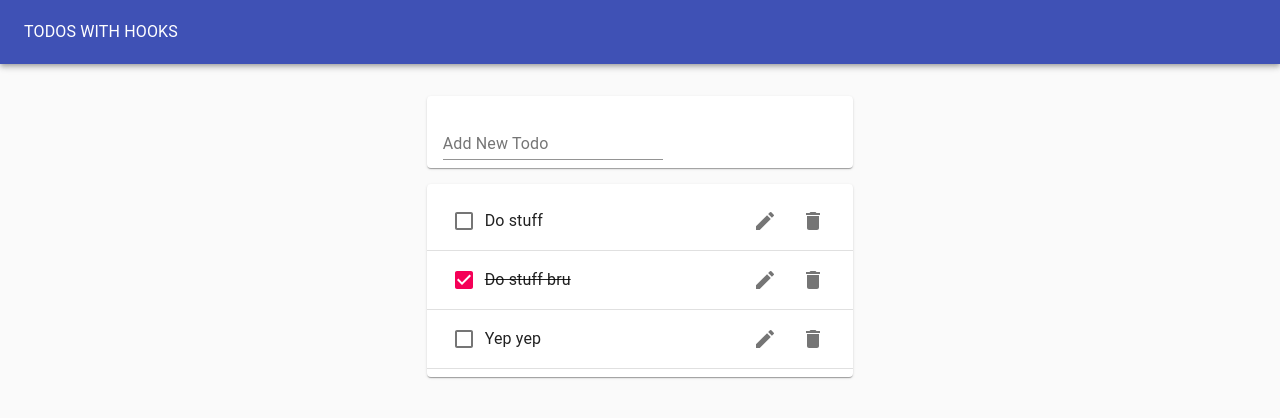
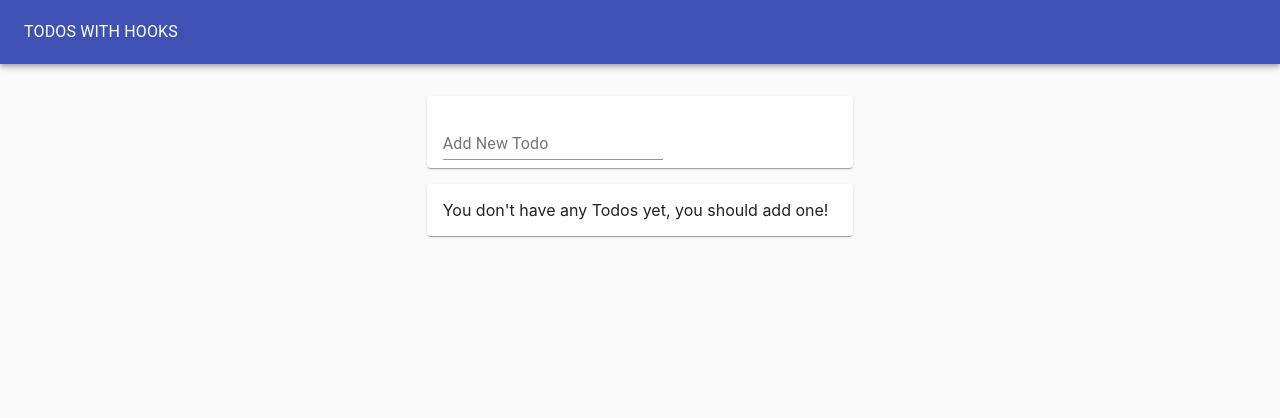
Before and after one commit to nachoiacovino/react-hooks-todo-app, a React (Create React App) app: page / in a window 1280 px wide. Shown: the top 418 px of the page. Built offline with nearby package versions, Linux system fonts and the light colour scheme; the HTML template or start-up script is replaced by a standard one.

Commit message:
Add LocalStorage and custom useTodoState hook

```diff
--- a/src/EditTodoForm.js
+++ b/src/EditTodoForm.js
@@ -1,19 +1,19 @@
 import React from 'react'
-import { TextField, Button } from '@material-ui/core'
+import { TextField } from '@material-ui/core'
 import useInputState from './hooks/useInputState'
 
 export default function EditTodoForm({ id, task, updateTodo, toggle }) {
     const [value, handleChange] = useInputState(task)
 
     const handleEdit = e => {
+        e.preventDefault()
         updateTodo(id, value)
         toggle()
     }
 
     return (
-        <>
-            <TextField value={value} onChange={handleChange} />
-            <Button onClick={handleEdit} variant="contained" color="primary">Edit</Button>
-        </>
+        <form onSubmit={handleEdit} style={{ marginLeft: "1rem", width: "50%" }}>
+            <TextField autoFocus value={value} onChange={handleChange} margin="normal" />
+        </form>
     )
 }
--- a/src/Todo.js
+++ b/src/Todo.js
@@ -7,7 +7,7 @@ import EditTodoForm from './EditTodoForm'
 export default function Todo({ id, task, completed, removeTodo, toggleTodo, updateTodo }) {
     const [isEditing, toggle] = useToggle()
     return (
-        <ListItem>
+        <ListItem style={{ height: "64px" }}>
             {isEditing ? <EditTodoForm id={id} task={task} updateTodo={updateTodo} toggle={toggle} />
             :
             <>
--- a/src/TodoApp.js
+++ b/src/TodoApp.js
@@ -1,22 +1,16 @@
-import React, { useState, useEffect } from 'react'
-import uuid from 'uuid/v4'
+import React, { useEffect } from 'react'
+import { Typography, Paper, AppBar, Toolbar, Grid } from '@material-ui/core'
+import useTodoState from './hooks/useTodoState'
 import TodoList from './TodoList'
 import TodoForm from './TodoForm'
-import { Typography, Paper, AppBar, Toolbar, Grid } from '@material-ui/core'
-
-// import useTodoState from './hooks/useTodoState'
 
 export default function TodoApp() {
-    const initialTodos = [
-        { id: uuid(), task: "Do stuff", completed: false },
-        { id: uuid(), task: "Do stuff bru", completed: true },
-        { id: uuid(), task: "Yep yep", completed: false }
-    ]
-    const [todos, setTodos] = useState(initialTodos)
-    const addTodo = newTodoText => setTodos([...todos, {id: uuid(), task: newTodoText, completed: false}])
-    const removeTodo = todoId => setTodos(todos.filter(todo => todo.id !== todoId))
-    const toggleTodo = todoId => setTodos(todos.map(todo => todo.id === todoId ? {...todo, completed: !todo.completed} : todo))
-    const updateTodo = (todoId, newText) => setTodos(todos.map(todo => todo.id === todoId ? {...todo, task: newText} : todo))
+    const initialTodos = JSON.parse(window.localStorage.getItem("todos") || "[]")
+    const { todos, addTodo, removeTodo, toggleTodo, updateTodo } = useTodoState(initialTodos)
+
+    useEffect(() => {
+        window.localStorage.setItem("todos", JSON.stringify(todos))
+    }, [todos])
 
     return (
         <Paper
--- a/src/TodoForm.js
+++ b/src/TodoForm.js
@@ -14,7 +14,7 @@ export default function TodoForm({ addTodo }) {
     return (
         <Paper style={{ margin: "1rem 0", padding: "0 1rem" }}>
             <form onSubmit={handleSubmit}>
-                <TextField value={value} onChange={handleChange} margin="normal" label="Add New Todo" fullwidth="true" />
+                <TextField value={value} onChange={handleChange} margin="normal" label="Add New Todo"/>
             </form>
         </Paper>
     )
--- a/src/TodoList.js
+++ b/src/TodoList.js
@@ -3,16 +3,21 @@ import { Paper, List, Divider } from '@material-ui/core'
 import Todo from './Todo'
 
 export default function TodoList({ todos, removeTodo, toggleTodo, updateTodo }) {
+    if (todos.length)
         return (
             <Paper>
                 <List>
-                {todos.map(todo =>
-                    <>
-                        <Todo key={todo.id} id={todo.id} task={todo.task} completed={todo.completed} removeTodo={removeTodo} toggleTodo={toggleTodo} updateTodo={updateTodo} />
-                        <Divider/>
-                    </>
+                    {todos.map((todo, i) =>
+                        <React.Fragment key={i}>
+                            <Todo key={todo.id} {...todo} removeTodo={removeTodo} toggleTodo={toggleTodo} updateTodo={updateTodo} />
+                            {i < todos.length - 1 && <Divider/> }
+                        </React.Fragment>
                     )}
                 </List>
             </Paper>
         )
+    return (
+        <Paper style={{ padding: "1rem"}}>
+                You don't have any Todos yet, you should add one!
+        </Paper>)
 }
--- /dev/null
+++ b/src/hooks/useTodoState.js
@@ -0,0 +1,14 @@
+import { useState } from 'react'
+import uuid from 'uuid/v4'
+
+export default initialTodos => {
+    const [todos, setTodos] = useState(initialTodos)
+
+    return {
+        todos,
+        addTodo: newTodoText => setTodos([...todos, {id: uuid(), task: newTodoText, completed: false}]),
+        removeTodo: todoId => setTodos(todos.filter(todo => todo.id !== todoId)),
+        toggleTodo: todoId => setTodos(todos.map(todo => todo.id === todoId ? {...todo, completed: !todo.completed} : todo)),
+        updateTodo: (todoId, newText) => setTodos(todos.map(todo => todo.id === todoId ? {...todo, task: newText} : todo))
+    }
+}
```
Lines whose indentation alone changed are shown as unchanged.
